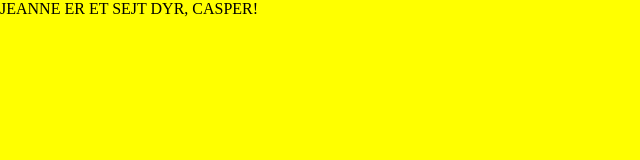
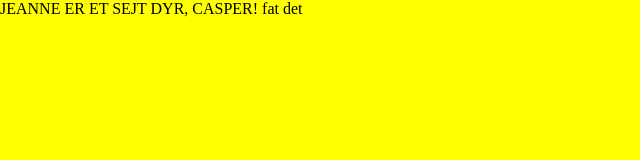
Before and after one commit to Casp1029/opgave9, a plain HTML site: page index.html in a window 1280 px wide. Shown: the full height of the page, 0-640 px from the left. Drawn offline with Linux system fonts and the light colour scheme.

Commit message:
Hej Casper

```diff
--- a/index.html
+++ b/index.html
@@ -27,8 +27,7 @@
 
 <!-- i <body> har man alt indhold på siden -->
 <body>
-
-JEANNE ER ET SEJT DYR, CASPER!
+JEANNE ER ET SEJT DYR, CASPER! fat det
 
 </body>
 </html>
```
